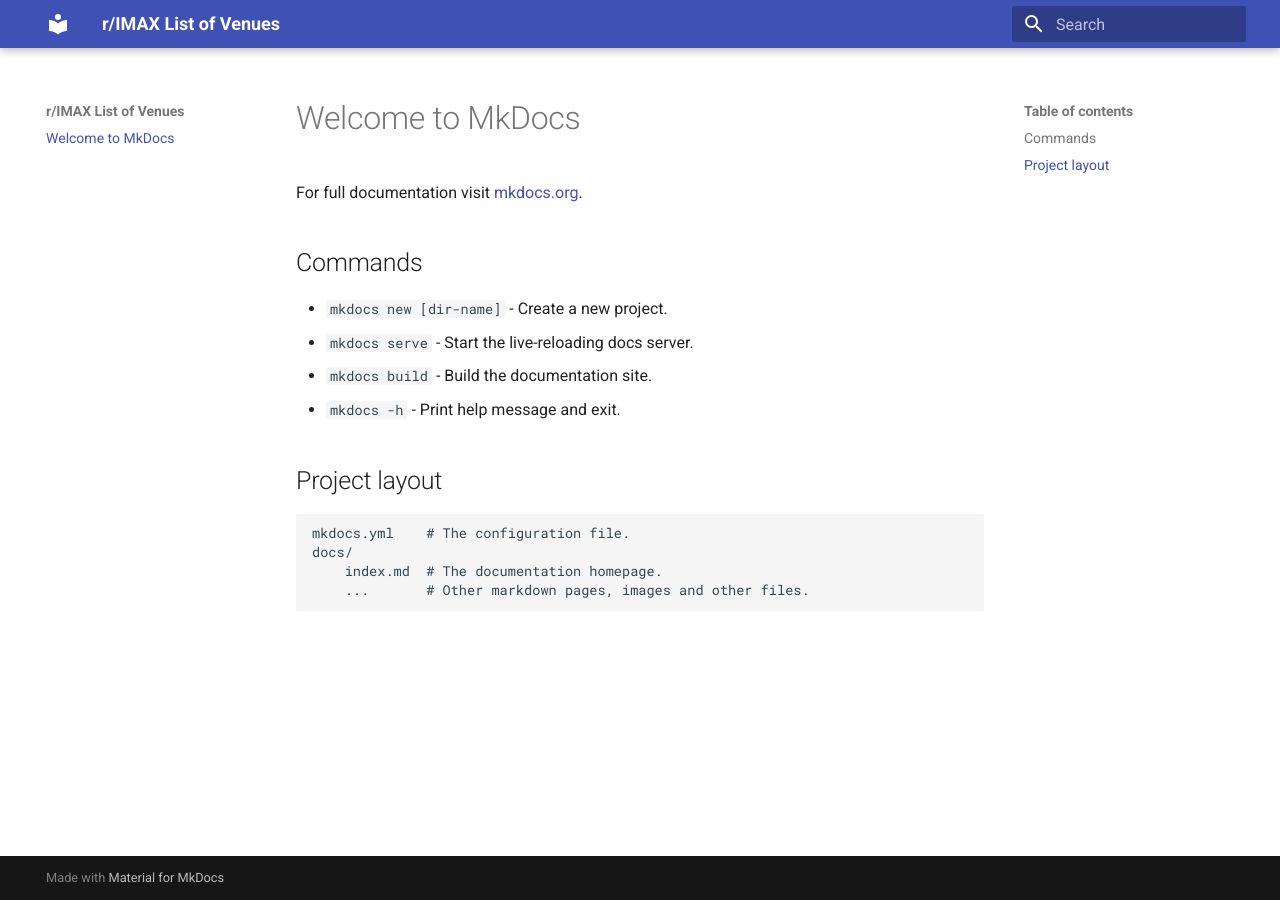
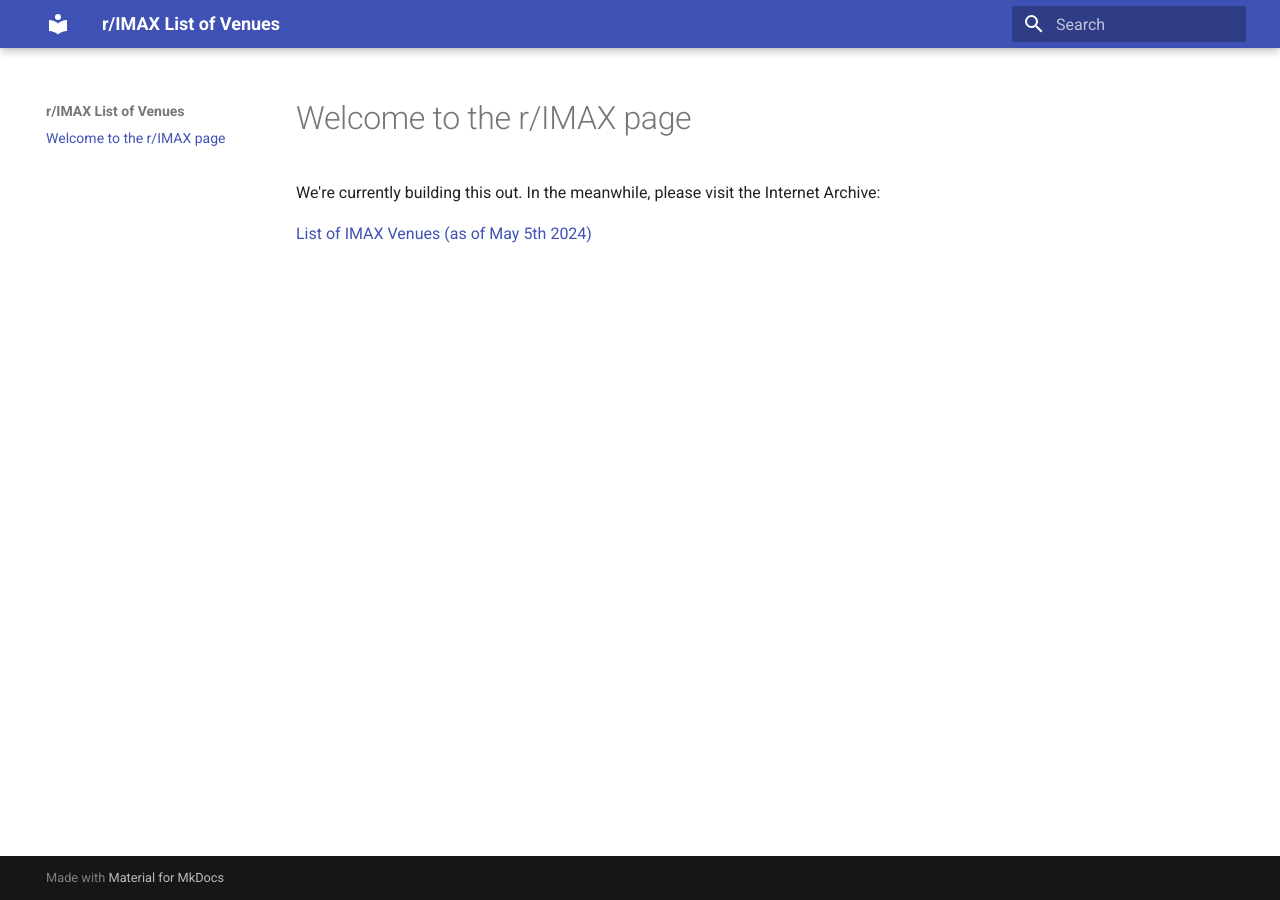
Before and after one commit to r-imax/r-imax-original, an MkDocs documentation site: the page built from docs/index.md, in a window 1280 px wide. Built offline with MkDocs 1.6.1 and Material for MkDocs 9.7.7, drawn with Linux system fonts in a browser that asks for light colours.

Commit message:
Remove extra folder, add link

```diff
--- a/docs/index.md
+++ b/docs/index.md
@@ -1,17 +1,5 @@
-# Welcome to MkDocs
+# Welcome to the r/IMAX page
 
-For full documentation visit [mkdocs.org](https://www.mkdocs.org).
+We're currently building this out. In the meanwhile, please visit the Internet Archive:
 
-## Commands
-
-* `mkdocs new [dir-name]` - Create a new project.
-* `mkdocs serve` - Start the live-reloading docs server.
-* `mkdocs build` - Build the documentation site.
-* `mkdocs -h` - Print help message and exit.
-
-## Project layout
-
-    mkdocs.yml    # The configuration file.
-    docs/
-        index.md  # The documentation homepage.
-        ...       # Other markdown pages, images and other files.
+[List of IMAX Venues (as of May 5th 2024)](https://web.archive.org/web/20240505001340/https://en.wikipedia.org/wiki/List_of_IMAX_venues)
--- a/mkdocs.yml
+++ b/mkdocs.yml
@@ -1,4 +1,4 @@
 site_name: r/IMAX List of Venues
-site_url: https://r-imax.github.io/
+site_url: https://r-imax.github.io/r-imax-original/
 theme:
   name: material
```
Also changed, not shown: 1 other file.
